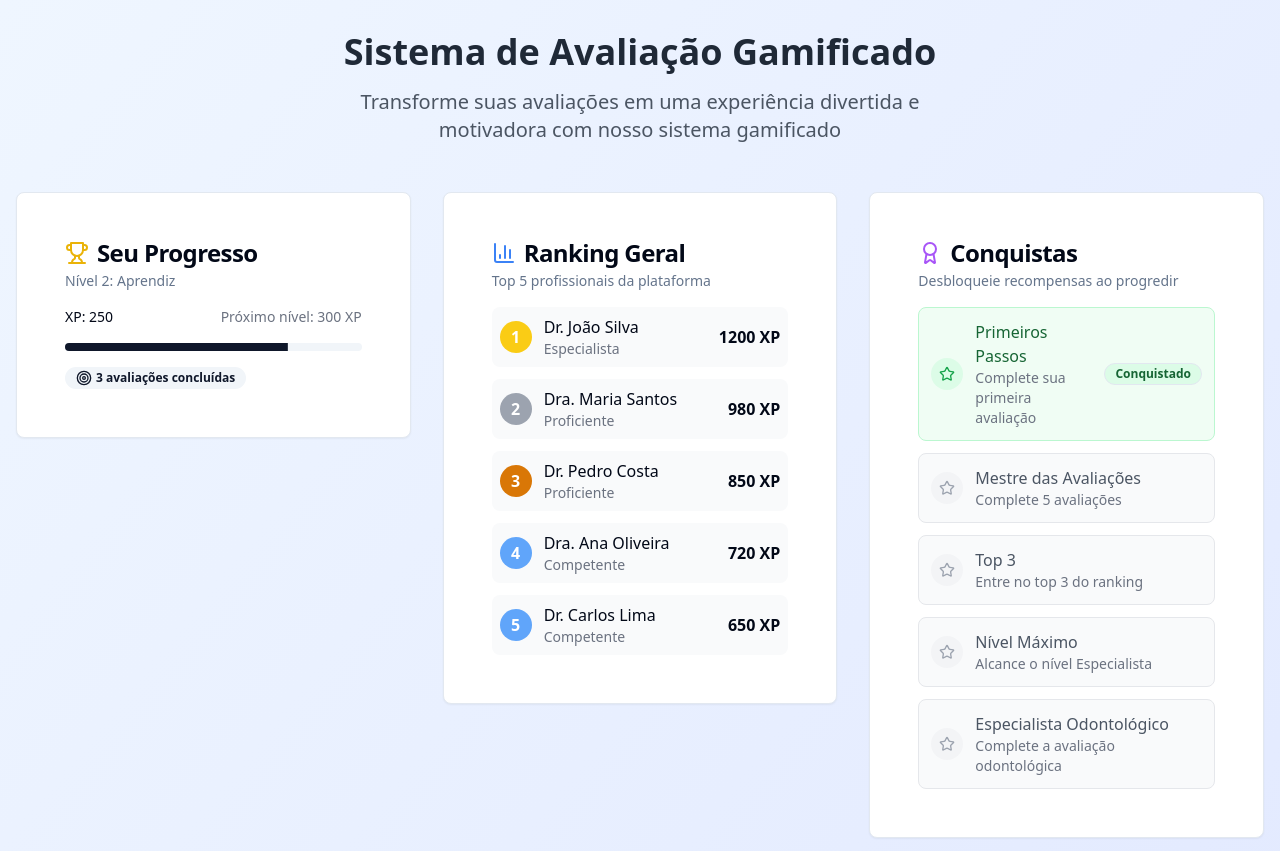
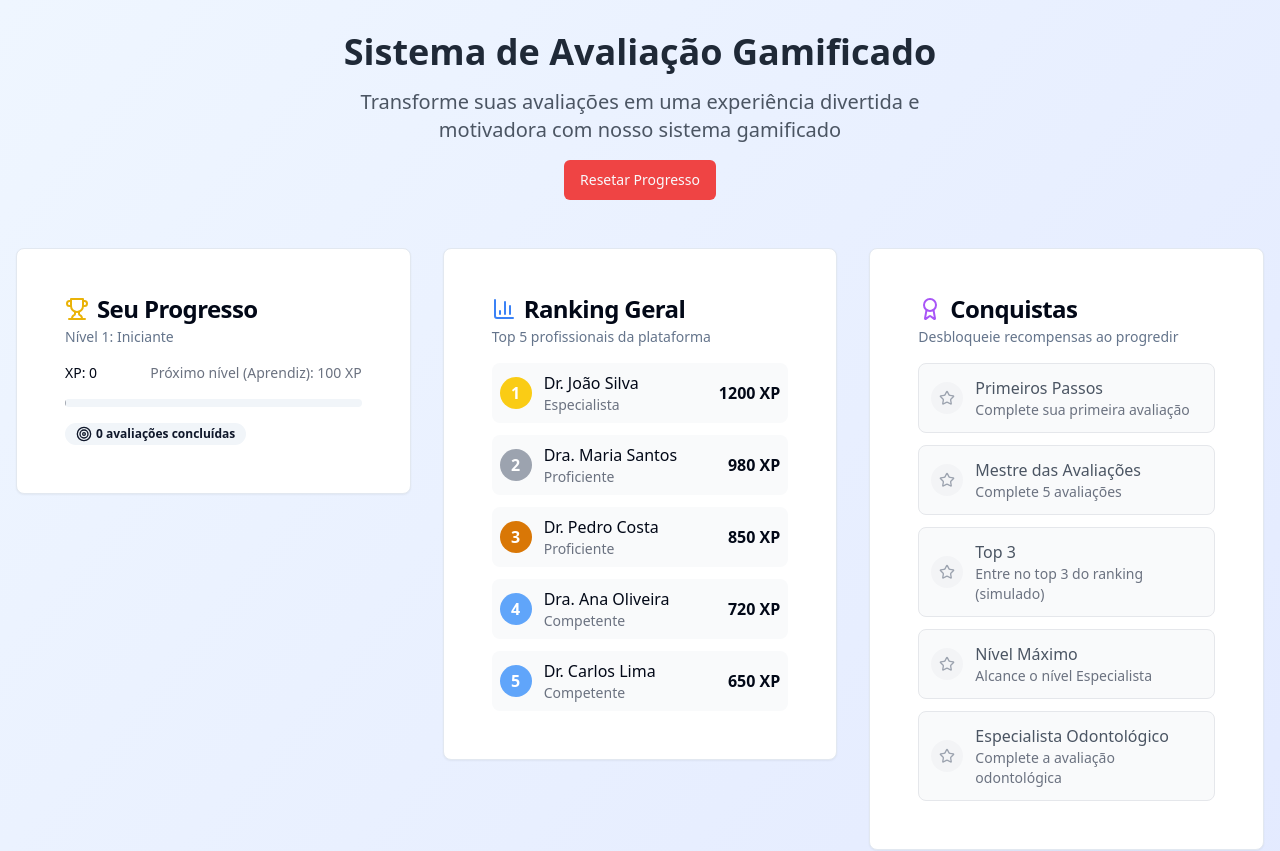
Before and after one commit to cliquei/Quiz, a React (Vite) app: page / in a window 1280 px wide. Shown: the top 851 px of the page. Built offline with nearby package versions, Linux system fonts and the light colour scheme.

Commit message:
[dyad] Implementando persistência de progresso do usuário e lógica de conquistas - wrote 4 file(s)

```diff
--- /dev/null
+++ b/src/hooks/use-user-progress.ts
@@ -0,0 +1,126 @@
+import { useState, useEffect } from "react";
+import { allAssessments, AssessmentType } from "@/data/assessments";
+
+interface UserProgress {
+  xp: number;
+  currentLevel: number;
+  completedAssessmentIds: number[];
+  achievements: { title: string; description: string; unlocked: boolean }[];
+}
+
+const initialAchievements = [
+  { title: "Primeiros Passos", description: "Complete sua primeira avaliação", unlocked: false },
+  { title: "Mestre das Avaliações", description: "Complete 5 avaliações", unlocked: false },
+  { title: "Top 3", description: "Entre no top 3 do ranking (simulado)", unlocked: false }, // Simulado, pois o ranking não é persistente
+  { title: "Nível Máximo", description: "Alcance o nível Especialista", unlocked: false },
+  { title: "Especialista Odontológico", description: "Complete a avaliação odontológica", unlocked: false }
+];
+
+const levels = [
+  { xpRequired: 0, title: "Iniciante" },
+  { xpRequired: 100, title: "Aprendiz" },
+  { xpRequired: 300, title: "Competente" },
+  { xpRequired: 600, title: "Proficiente" },
+  { xpRequired: 1000, title: "Especialista" }
+];
+
+export function useUserProgress() {
+  const [progress, setProgress] = useState<UserProgress>(() => {
+    if (typeof window !== "undefined") {
+      const savedProgress = localStorage.getItem("userProgress");
+      if (savedProgress) {
+        const parsedProgress = JSON.parse(savedProgress);
+        // Ensure achievements are always up-to-date with initialAchievements structure
+        const mergedAchievements = initialAchievements.map(initialAch => {
+          const existingAch = parsedProgress.achievements?.find((a: any) => a.title === initialAch.title);
+          return { ...initialAch, unlocked: existingAch ? existingAch.unlocked : initialAch.unlocked };
+        });
+        return { ...parsedProgress, achievements: mergedAchievements };
+      }
+    }
+    return {
+      xp: 0,
+      currentLevel: 0,
+      completedAssessmentIds: [],
+      achievements: initialAchievements,
+    };
+  });
+
+  useEffect(() => {
+    if (typeof window !== "undefined") {
+      localStorage.setItem("userProgress", JSON.stringify(progress));
+    }
+  }, [progress]);
+
+  const updateProgress = (newXp: number, completedId?: number) => {
+    setProgress(prev => {
+      let updatedXp = prev.xp + newXp;
+      let updatedLevel = prev.currentLevel;
+      let updatedCompletedIds = completedId
+        ? [...new Set([...prev.completedAssessmentIds, completedId])]
+        : prev.completedAssessmentIds;
+      let updatedAchievements = [...prev.achievements];
+
+      // Update level based on XP
+      for (let i = levels.length - 1; i >= 0; i--) {
+        if (updatedXp >= levels[i].xpRequired) {
+          updatedLevel = i;
+          break;
+        }
+      }
+
+      // Unlock achievements
+      if (updatedCompletedIds.length >= 1) {
+        const firstStepsAch = updatedAchievements.find(a => a.title === "Primeiros Passos");
+        if (firstStepsAch && !firstStepsAch.unlocked) {
+          firstStepsAch.unlocked = true;
+        }
+      }
+      if (updatedCompletedIds.length >= 5) {
+        const masterAch = updatedAchievements.find(a => a.title === "Mestre das Avaliações");
+        if (masterAch && !masterAch.unlocked) {
+          masterAch.unlocked = true;
+        }
+      }
+      if (updatedLevel === levels.length - 1) { // Max level
+        const maxLevelAch = updatedAchievements.find(a => a.title === "Nível Máximo");
+        if (maxLevelAch && !maxLevelAch.unlocked) {
+          maxLevelAch.unlocked = true;
+        }
+      }
+      if (completedId === 5) { // Dental Assessment ID
+        const dentalAch = updatedAchievements.find(a => a.title === "Especialista Odontológico");
+        if (dentalAch && !dentalAch.unlocked) {
+          dentalAch.unlocked = true;
+        }
+      }
+      // Note: "Top 3" achievement is simulated and not automatically unlocked here.
+
+      return {
+        xp: updatedXp,
+        currentLevel: updatedLevel,
+        completedAssessmentIds: updatedCompletedIds,
+        achievements: updatedAchievements,
+      };
+    });
+  };
+
+  const resetProgress = () => {
+    setProgress({
+      xp: 0,
+      currentLevel: 0,
+      completedAssessmentIds: [],
+      achievements: initialAchievements,
+    });
+  };
+
+  return {
+    xp: progress.xp,
+    currentLevel: progress.currentLevel,
+    completedAssessmentIds: progress.completedAssessmentIds,
+    achievements: progress.achievements,
+    updateProgress,
+    resetProgress,
+    levels,
+  };
+}
--- a/src/pages/Assessment.tsx
+++ b/src/pages/Assessment.tsx
@@ -1,4 +1,4 @@
-import { useState } from "react";
+import { useState, useEffect } from "react";
 import { useParams, useNavigate } from "react-router-dom";
 import { Card, CardContent, CardHeader, CardTitle } from "@/components/ui/card";
 import { Button } from "@/components/ui/button";
@@ -8,20 +8,31 @@ import { ArrowLeft, CheckCircle, Award } from "lucide-react";
 import { useToast } from "@/hooks/use-toast";
 import { Progress } from "@/components/ui/progress";
 import { allAssessments, AssessmentType } from "@/data/assessments";
+import { useUserProgress } from "@/hooks/use-user-progress";
 
 const Assessment = () => {
   const { id } = useParams<{ id: string }>();
   const navigate = useNavigate();
   const { toast } = useToast();
+  const { updateProgress, completedAssessmentIds } = useUserProgress();
+
   const [currentQuestionIndex, setCurrentQuestionIndex] = useState(0);
   const [answers, setAnswers] = useState<Record<number, string>>({});
   const [showResults, setShowResults] = useState(false);
   const [score, setScore] = useState(0);
   const [totalScore, setTotalScore] = useState(0);
+  const [isAssessmentCompleted, setIsAssessmentCompleted] = useState(false);
 
   const assessment: AssessmentType | undefined = allAssessments.find(
     (a) => a.id === Number(id) && a.type === "general"
   );
+
+  useEffect(() => {
+    if (assessment) {
+      setIsAssessmentCompleted(completedAssessmentIds.includes(assessment.id));
+    }
+  }, [assessment, completedAssessmentIds]);
+
 
   if (!assessment) {
     return (
@@ -65,10 +76,18 @@ const Assessment = () => {
     } else {
       calculateScore();
       setShowResults(true);
-      toast({
-        title: "Avaliação concluída!",
-        description: `Você ganhou ${assessment.xpReward} XP!`,
-      });
+      if (!isAssessmentCompleted) {
+        updateProgress(assessment.xpReward, assessment.id);
+        toast({
+          title: "Avaliação concluída!",
+          description: `Você ganhou ${assessment.xpReward} XP!`,
+        });
+      } else {
+        toast({
+          title: "Avaliação já concluída!",
+          description: "Você já completou esta avaliação anteriormente.",
+        });
+      }
     }
   };
 
@@ -114,7 +133,7 @@ const Assessment = () => {
                     {Math.round(score * 100) / 100} / {assessment.questions[0].options.length}
                   </div>
                   <p className="text-gray-600 mt-2">
-                    Você ganhou {assessment.xpReward} XP!
+                    {isAssessmentCompleted ? "Você já havia completado esta avaliação." : `Você ganhou ${assessment.xpReward} XP!`}
                   </p>
                 </div>
 
--- a/src/pages/DentalAssessment.tsx
+++ b/src/pages/DentalAssessment.tsx
@@ -1,4 +1,4 @@
-import { useState } from "react";
+import { useState, useEffect } from "react";
 import { useNavigate } from "react-router-dom";
 import { Card, CardContent, CardHeader, CardTitle } from "@/components/ui/card";
 import { Button } from "@/components/ui/button";
@@ -9,16 +9,27 @@ import { ArrowLeft, CheckCircle, User, MapPin, Award } from "lucide-react";
 import { useToast } from "@/hooks/use-toast";
 import { Progress } from "@/components/ui/progress";
 import { allAssessments } from "@/data/assessments"; // Import allAssessments for dental suggestions
+import { useUserProgress } from "@/hooks/use-user-progress";
 
 const DentalAssessment = () => {
   const navigate = useNavigate();
   const { toast } = useToast();
+  const { updateProgress, completedAssessmentIds } = useUserProgress();
+
   const [currentQuestion, setCurrentQuestion] = useState(0);
   const [answers, setAnswers] = useState<Record<number, string>>({});
   const [userData, setUserData] = useState({ nickname: "", city: "" });
   const [showResults, setShowResults] = useState(false);
   const [score, setScore] = useState(0);
   const [totalScore, setTotalScore] = useState(0);
+  const [isAssessmentCompleted, setIsAssessmentCompleted] = useState(false);
+
+  const dentalAssessmentId = 5; // ID da avaliação odontológica
+  const dentalAssessmentData = allAssessments.find(a => a.id === dentalAssessmentId);
+
+  useEffect(() => {
+    setIsAssessmentCompleted(completedAssessmentIds.includes(dentalAssessmentId));
+  }, [completedAssessmentIds]);
 
   const assessmentData = {
     title: "📋 Questionário de Avaliação do Nível Profissional em Odontologia",
@@ -117,10 +128,18 @@ const DentalAssessment = () => {
       const finalScore = calculateScore();
       const level = getLevel(finalScore);
 
-      toast({
-        title: "Avaliação concluída!",
-        description: `Seu nível: ${level.level} - ${Math.round(finalScore * 100)/100}/5`,
-      });
+      if (!isAssessmentCompleted && dentalAssessmentData) {
+        updateProgress(dentalAssessmentData.xpReward, dentalAssessmentId);
+        toast({
+          title: "Avaliação concluída!",
+          description: `Seu nível: ${level.level} - ${Math.round(finalScore * 100)/100}/5. Você ganhou ${dentalAssessmentData.xpReward} XP!`,
+        });
+      } else {
+        toast({
+          title: "Avaliação já concluída!",
+          description: `Seu nível: ${level.level} - ${Math.round(finalScore * 100)/100}/5.`,
+        });
+      }
 
       setShowResults(true);
     }
@@ -213,7 +232,7 @@ const DentalAssessment = () => {
                       <div className="text-sm text-gray-600">Percentual de acerto</div>
                     </div>
                     <div className="text-center p-4 bg-purple-50 rounded-lg">
-                      <div className="text-2xl font-bold text-purple-600">{Math.round(score * 15)}</div>
+                      <div className="text-2xl font-bold text-purple-600">{dentalAssessmentData?.xpReward || 0}</div>
                       <div className="text-sm text-gray-600">XP Ganho</div>
                     </div>
                   </div>
--- a/src/pages/Index.tsx
+++ b/src/pages/Index.tsx
@@ -1,4 +1,4 @@
-import { useState } from "react";
+import { useState, useEffect } from "react";
 import { useNavigate } from "react-router-dom";
 import { Card, CardContent, CardDescription, CardHeader, CardTitle } from "@/components/ui/card";
 import { Button } from "@/components/ui/button";
@@ -9,27 +9,22 @@ import { MadeWithDyad } from "@/components/made-with-dyad";
 import AnimatedCard from "@/components/AnimatedCard";
 import { useToast } from "@/hooks/use-toast";
 import { allAssessments } from "@/data/assessments"; // Import allAssessments
+import { useUserProgress } from "@/hooks/use-user-progress";
 
 const Index = () => {
   const { toast } = useToast();
   const navigate = useNavigate();
-  const [currentLevel, setCurrentLevel] = useState(1);
-  const [xp, setXp] = useState(250);
-  const [completedAssessments, setCompletedAssessments] = useState(3);
-  // Use allAssessments do arquivo de dados
-  const [assessments, setAssessments] = useState(allAssessments);
+  const { xp, currentLevel, completedAssessmentIds, achievements, levels, resetProgress } = useUserProgress();
 
-  const levels = [
-    { xpRequired: 0, title: "Iniciante" },
-    { xpRequired: 100, title: "Aprendiz" },
-    { xpRequired: 300, title: "Competente" },
-    { xpRequired: 600, title: "Proficiente" },
-    { xpRequired: 1000, title: "Especialista" }
-  ];
+  // Use allAssessments do arquivo de dados, mas marque como concluídas com base no estado persistente
+  const assessmentsWithCompletion = allAssessments.map(assessment => ({
+    ...assessment,
+    completed: completedAssessmentIds.includes(assessment.id)
+  }));
 
   const currentLevelData = levels[currentLevel];
-  const nextLevelData = levels[currentLevel + 1];
-  const progress = ((xp - currentLevelData.xpRequired) / (nextLevelData.xpRequired - currentLevelData.xpRequired)) * 100;
+  const nextLevelData = levels[currentLevel + 1] || { xpRequired: xp + 1, title: "Mestre Supremo" }; // Fallback for max level
+  const progress = nextLevelData ? ((xp - currentLevelData.xpRequired) / (nextLevelData.xpRequired - currentLevelData.xpRequired)) * 100 : 100;
 
   const leaderboard = [
     { position: 1, name: "Dr. João Silva", xp: 1200, level: "Especialista" },
@@ -37,14 +32,6 @@ const Index = () => {
     { position: 3, name: "Dr. Pedro Costa", xp: 850, level: "Proficiente" },
     { position: 4, name: "Dra. Ana Oliveira", xp: 720, level: "Competente" },
     { position: 5, name: "Dr. Carlos Lima", xp: 650, level: "Competente" }
-  ];
-
-  const achievements = [
-    { title: "Primeiros Passos", description: "Complete sua primeira avaliação", unlocked: true },
-    { title: "Mestre das Avaliações", description: "Complete 5 avaliações", unlocked: false },
-    { title: "Top 3", description: "Entre no top 3 do ranking", unlocked: false },
-    { title: "Nível Máximo", description: "Alcance o nível Especialista", unlocked: false },
-    { title: "Especialista Odontológico", description: "Complete a avaliação odontológica", unlocked: false }
   ];
 
   const handleStartAssessment = (assessment: any) => {
@@ -60,35 +47,6 @@ const Index = () => {
     });
   };
 
-  const handleCompleteAssessment = (id: number) => {
-    setAssessments(prev =>
-      prev.map(assessment =>
-        assessment.id === id
-          ? { ...assessment, completed: true }
-          : assessment
-      )
-    );
-
-    const assessment = assessments.find(a => a.id === id);
-    if (assessment) {
-      setXp(prev => prev + assessment.xpReward);
-      setCompletedAssessments(prev => prev + 1);
-
-      toast({
-        title: "Avaliação concluída!",
-        description: `Você ganhou ${assessment.xpReward} XP!`,
-      });
-
-      // Desbloquear conquista se for a avaliação odontológica
-      if (id === 5) {
-        const updatedAchievements = achievements.map(ach =>
-          ach.title === "Especialista Odontológico" ? { ...ach, unlocked: true } : ach
-        );
-        // Atualizar estado de conquistas se necessário
-      }
-    }
-  };
-
   return (
     <div className="min-h-screen bg-gradient-to-br from-blue-50 to-indigo-100">
       <div className="container mx-auto px-4 py-8">
@@ -100,6 +58,9 @@ const Index = () => {
           <p className="text-xl text-gray-600 max-w-2xl mx-auto">
             Transforme suas avaliações em uma experiência divertida e motivadora com nosso sistema gamificado
           </p>
+          <Button onClick={resetProgress} variant="destructive" className="mt-4">
+            Resetar Progresso
+          </Button>
         </div>
 
         <div className="grid grid-cols-1 lg:grid-cols-3 gap-8 mb-12">
@@ -119,14 +80,14 @@ const Index = () => {
                 <div className="flex justify-between items-center">
                   <span className="text-sm font-medium">XP: {xp}</span>
                   <span className="text-sm text-gray-500">
-                    Próximo nível: {nextLevelData.xpRequired} XP
+                    {nextLevelData.title === "Mestre Supremo" ? "Nível Máximo Atingido!" : `Próximo nível (${nextLevelData.title}): ${nextLevelData.xpRequired} XP`}
                   </span>
                 </div>
                 <Progress value={progress} className="h-2" />
                 <div className="flex items-center gap-2">
                   <Badge variant="secondary">
                     <Target className="w-4 h-4 mr-1" />
-                    {completedAssessments} avaliações concluídas
+                    {completedAssessmentIds.length} avaliações concluídas
                   </Badge>
                 </div>
               </div>
@@ -231,7 +192,7 @@ const Index = () => {
           </CardHeader>
           <CardContent>
             <div className="grid grid-cols-1 md:grid-cols-2 gap-4">
-              {assessments.map((assessment, index) => (
+              {assessmentsWithCompletion.map((assessment, index) => (
                 <div key={assessment.id} className={`p-4 rounded-lg border ${
                   assessment.completed
                     ? 'bg-green-950/40 border-green-500/50'
@@ -261,11 +222,8 @@ const Index = () => {
                     <Button
                       size="sm"
                       variant={assessment.completed ? "outline" : "default"}
-                      onClick={() =>
-                        assessment.completed
-                          ? handleCompleteAssessment(assessment.id)
-                          : handleStartAssessment(assessment)
-                      }
+                      onClick={() => handleStartAssessment(assessment)}
+                      disabled={assessment.completed} // Desabilita o botão se a avaliação já foi concluída
                       className={
                         assessment.completed
                           ? 'bg-transparent text-green-200 border-green-300 hover:bg-green-900/40'
```
